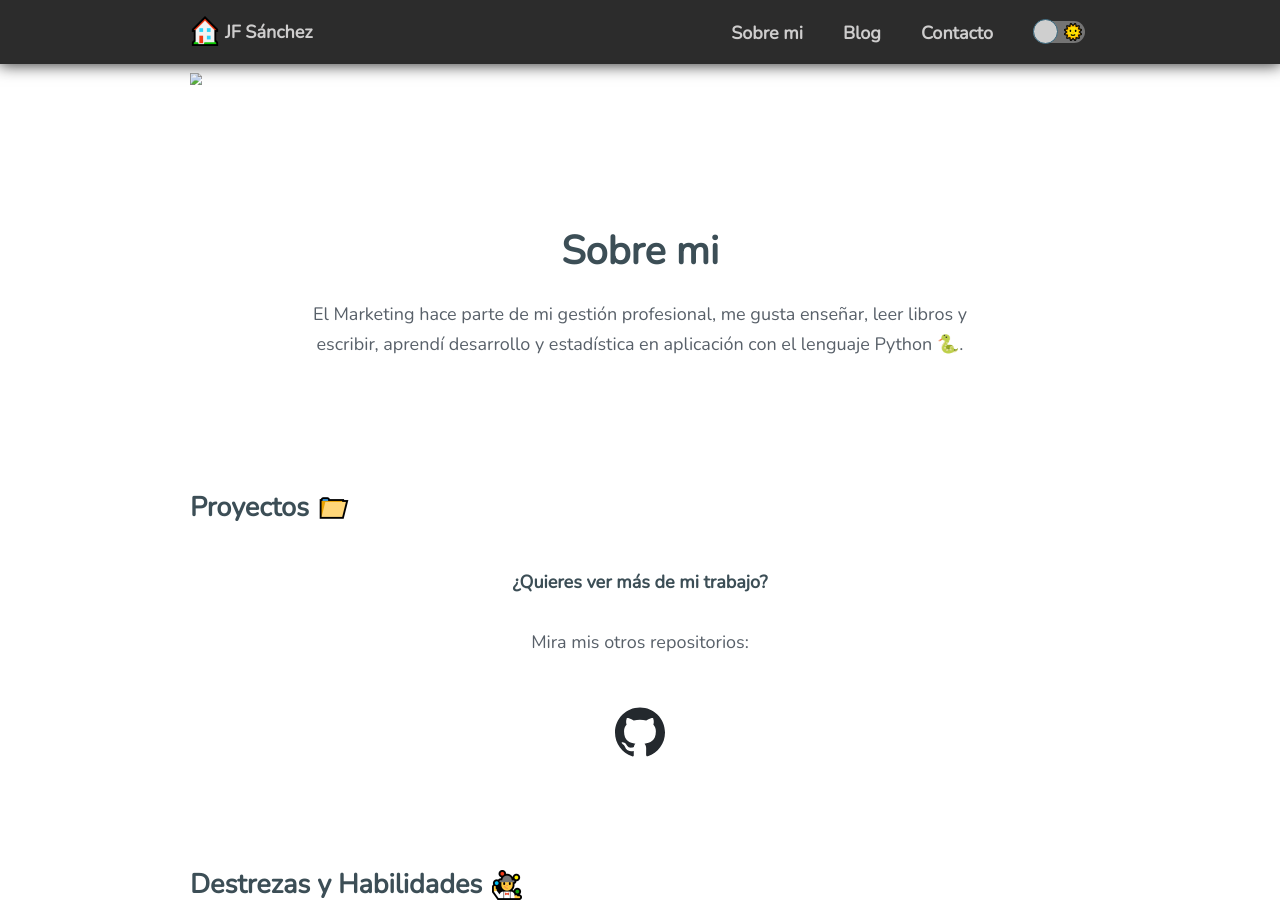
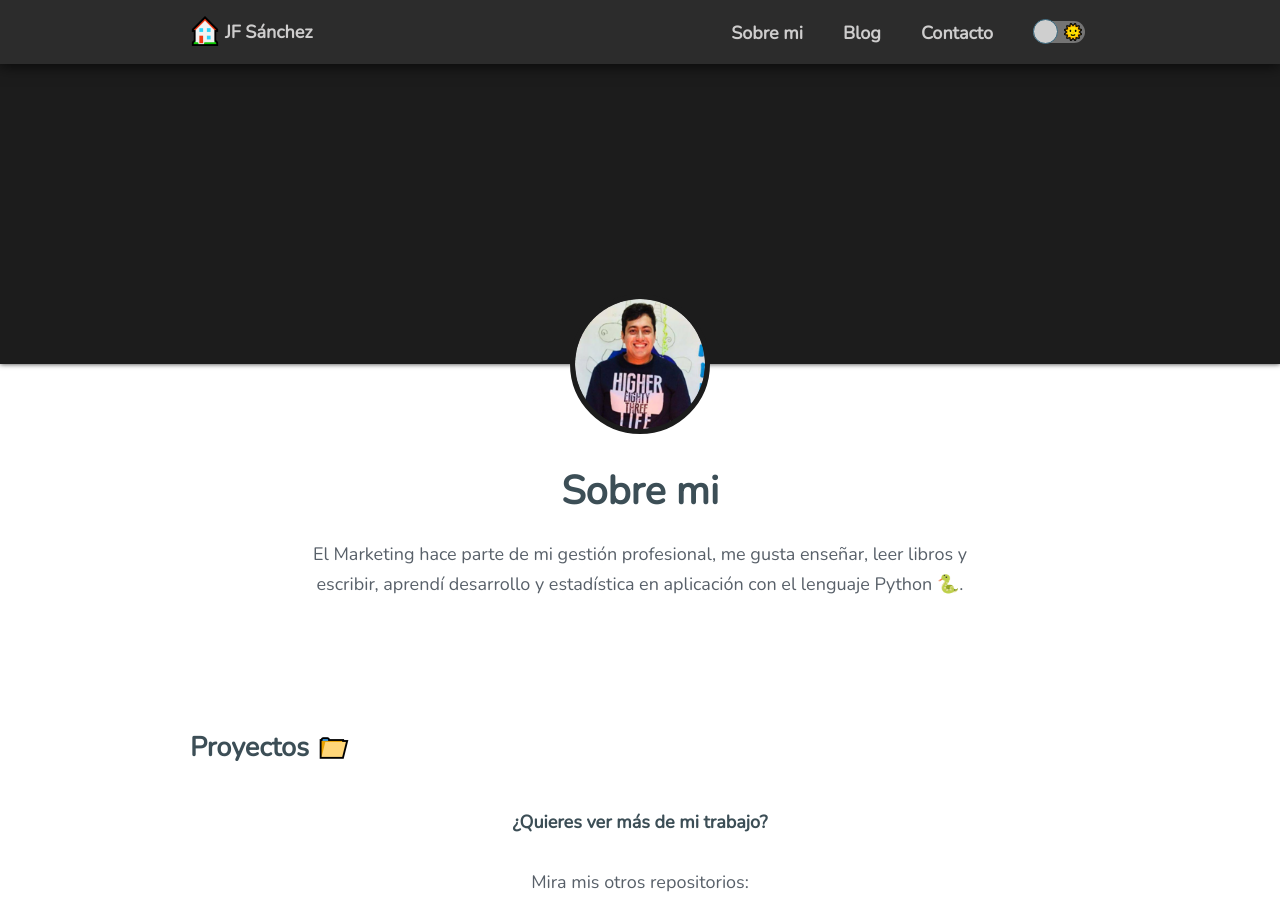
Before and after one commit to jfsanc/jfsanchez, a Jekyll site: the page built from _pages/experience.md, in a window 1280 px wide and 900 px high. Built offline with Jekyll 4.4.1, drawn with Linux system fonts in a browser that asks for light colours.

Commit message:
Update experience.md

```diff
--- a/_pages/experience.md
+++ b/_pages/experience.md
@@ -4,7 +4,9 @@ customJS: ["loadFullRepoData"]
 permalink: /experience/
 ---
 
-<img src=".\assets\img\profile-photo.png" style="zoom:75%;" />
+<section id="hero-banner">
+      <img src="/assets/img/profile-photo.png" alt="My profile photo" />
+</section>
 
 {% include banner.html heading="Sobre mi" content="El Marketing hace parte de mi gestión profesional, me gusta enseñar, leer libros y escribir, aprendí desarrollo y estadística en aplicación con el lenguaje Python 🐍." %}
 
```
